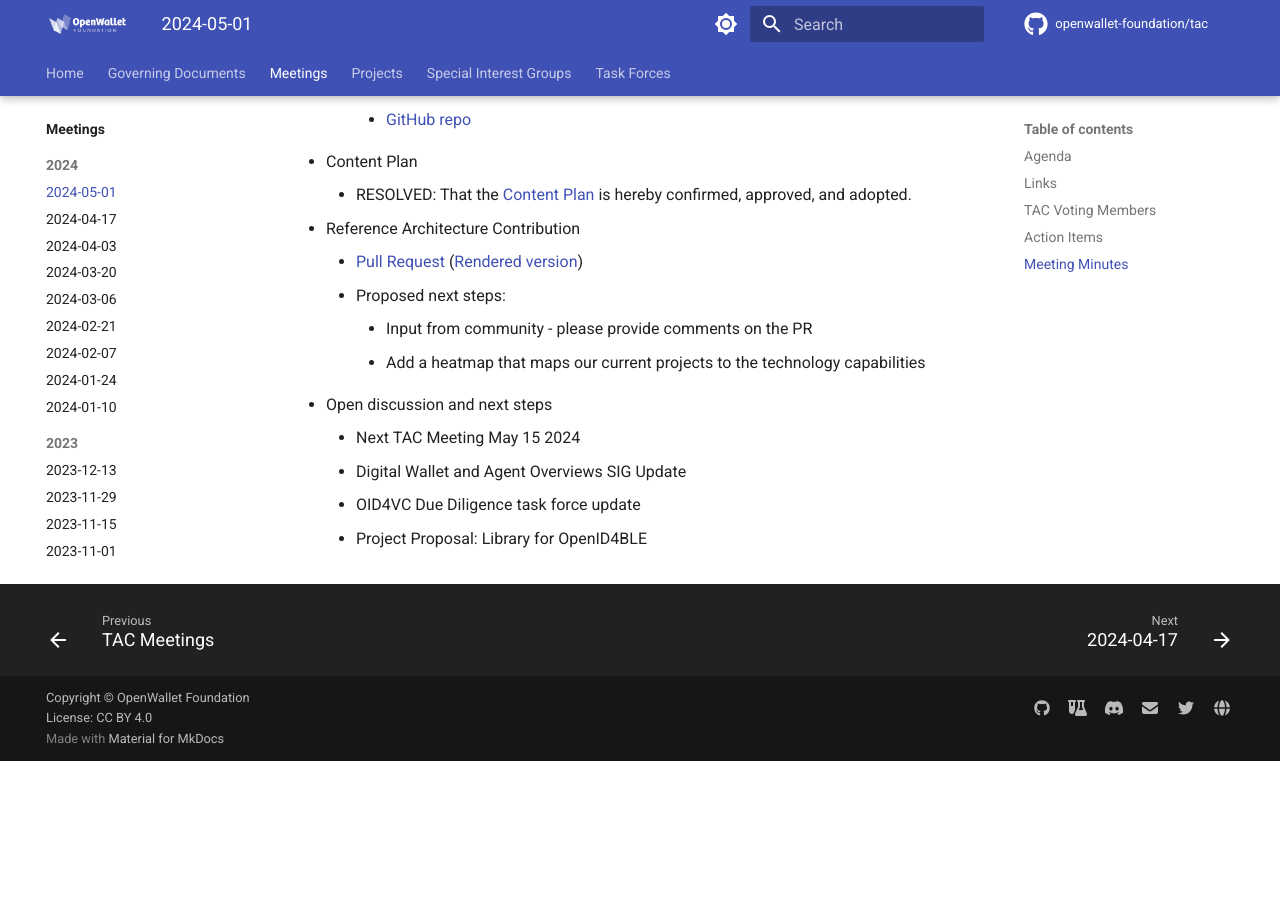
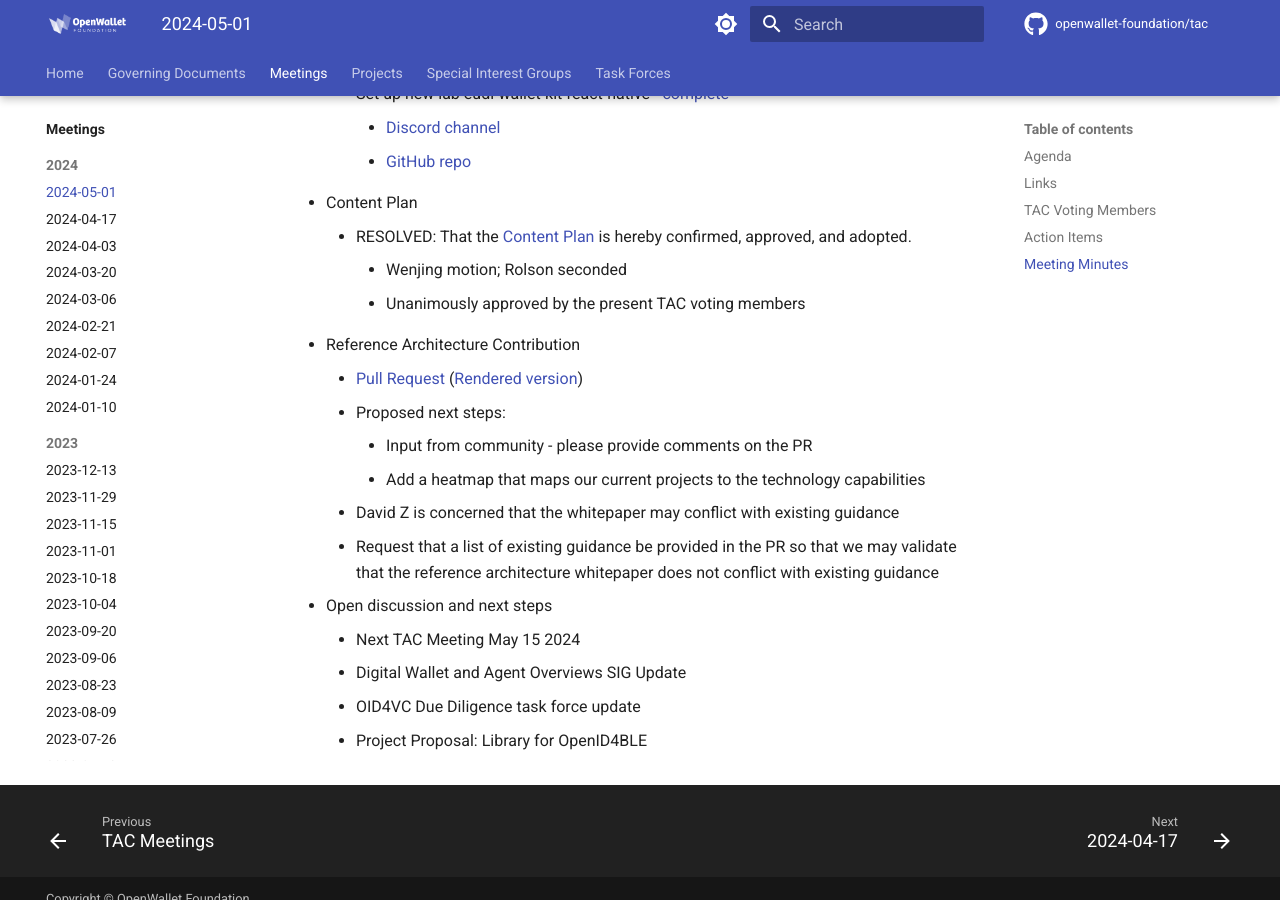
Before and after one commit to openwallet-foundation/tac, an MkDocs documentation site: the page built from docs/meetings/2024/2024-05-01.md, in a window 1280 px wide and 900 px high, scrolled down 1720 px. Built offline with MkDocs 1.6.1 and Material for MkDocs 9.7.7, drawn with Linux system fonts in a browser that asks for light colours; comment, search, counter and statistics services are not loaded; before the commit the page ends 2481 px from its top, so only the background shows below that; some of the changed text lies outside the part shown.

Commit message:
Add minutes
Signed-off-by: Tracy Kuhrt <tracy.a.kuhrt@accenture.com>

```diff
--- a/docs/meetings/2024/2024-05-01.md
+++ b/docs/meetings/2024/2024-05-01.md
@@ -13,19 +13,20 @@
 
 ## Links
 - [slides](https://docs.google.com/presentation/d/1he1k6a_1h8nR8P-BcfhfN9HuK0CmU_qSOv9caBWDqX0/edit?usp=sharing)
-- [recording]()
+- [recording](https://zoom.us/rec/share/6qELjRrkNcc0kwrwsgbYlNJ6VS_KoNOGqCbV1xmI1EUqVPjRF_MeKGa1aiAUxgSu.tV5B6BAYbqogwOtV)
 
 ## TAC Voting Members
 
 - [x] David Zeuthen
 - [x] Jaehoon (Ace) Shim
-- [x] Rolson Quandras for Mike Varley
+- [x] Rolson Quandras (alternate for Mike Varley)
 - [ ] ~~Pete Cooling~~
 - [ ] ~~Stavros Kounis~~
 - [x] Tracy Kuhrt
 - [x] Wenjing Chu
 
 ## Action Items
+- Update Content Plan PR to include links
 
 ## Meeting Minutes
 
@@ -45,12 +46,16 @@
 
 - Content Plan
     - RESOLVED: That the [Content Plan](https://github.com/openwallet-foundation/tac/pull/142) is hereby confirmed, approved, and adopted.
+        - Wenjing motion; Rolson seconded
+        - Unanimously approved by the present TAC voting members
 
 - Reference Architecture Contribution
     - [Pull Request](https://github.com/openwallet-foundation/architecture-sig/pull/66) ([Rendered version](https://github.com/tkuhrt/owf-architecture-sig/blob/architecture-wp/docs/papers/architecture-whitepaper.md))
     - Proposed next steps:
         - Input from community - please provide comments on the PR
         - Add a heatmap that maps our current projects to the technology capabilities
+    - David Z is concerned that the whitepaper may conflict with existing guidance
+    - Request that a list of existing guidance be provided in the PR so that we may validate that the reference architecture whitepaper does not conflict with existing guidance
 
 - Open discussion and next steps
     - Next TAC Meeting May 15 2024
```
